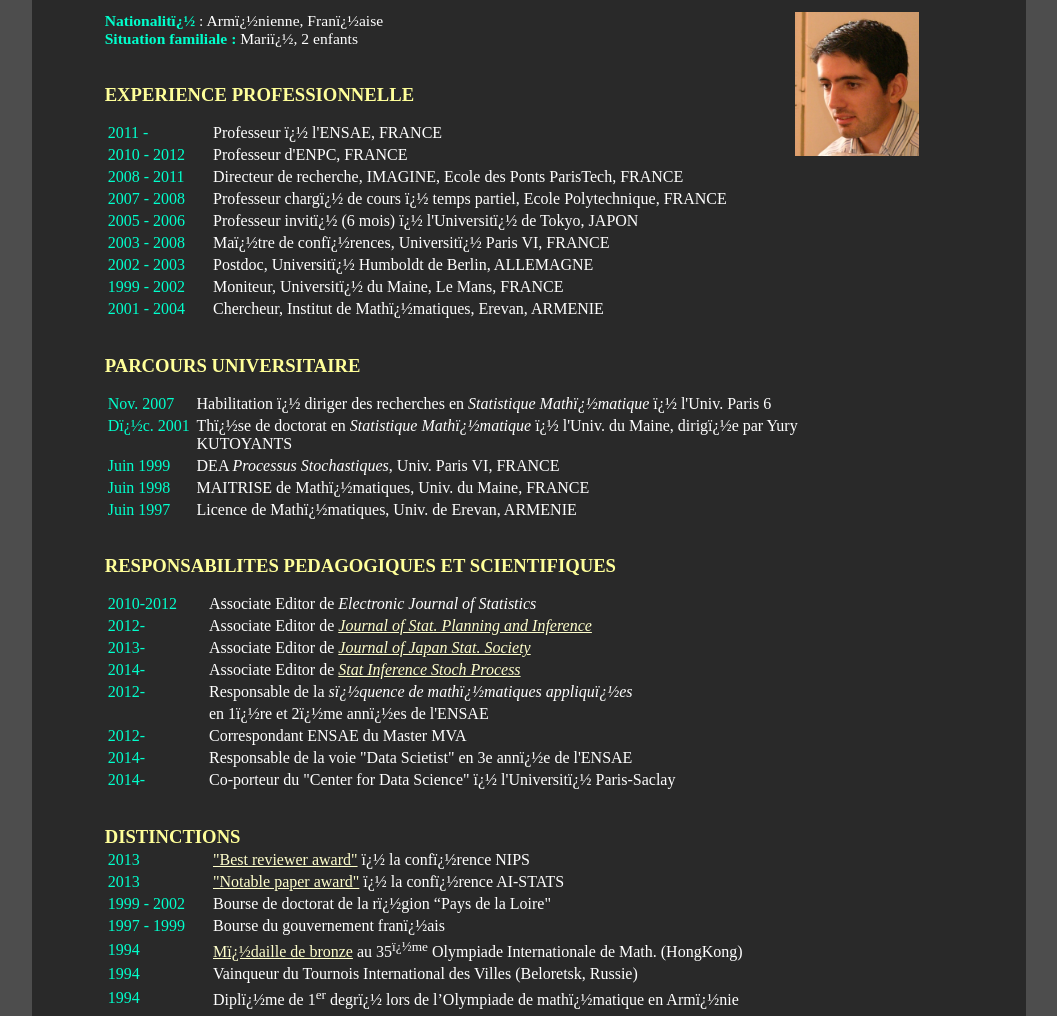
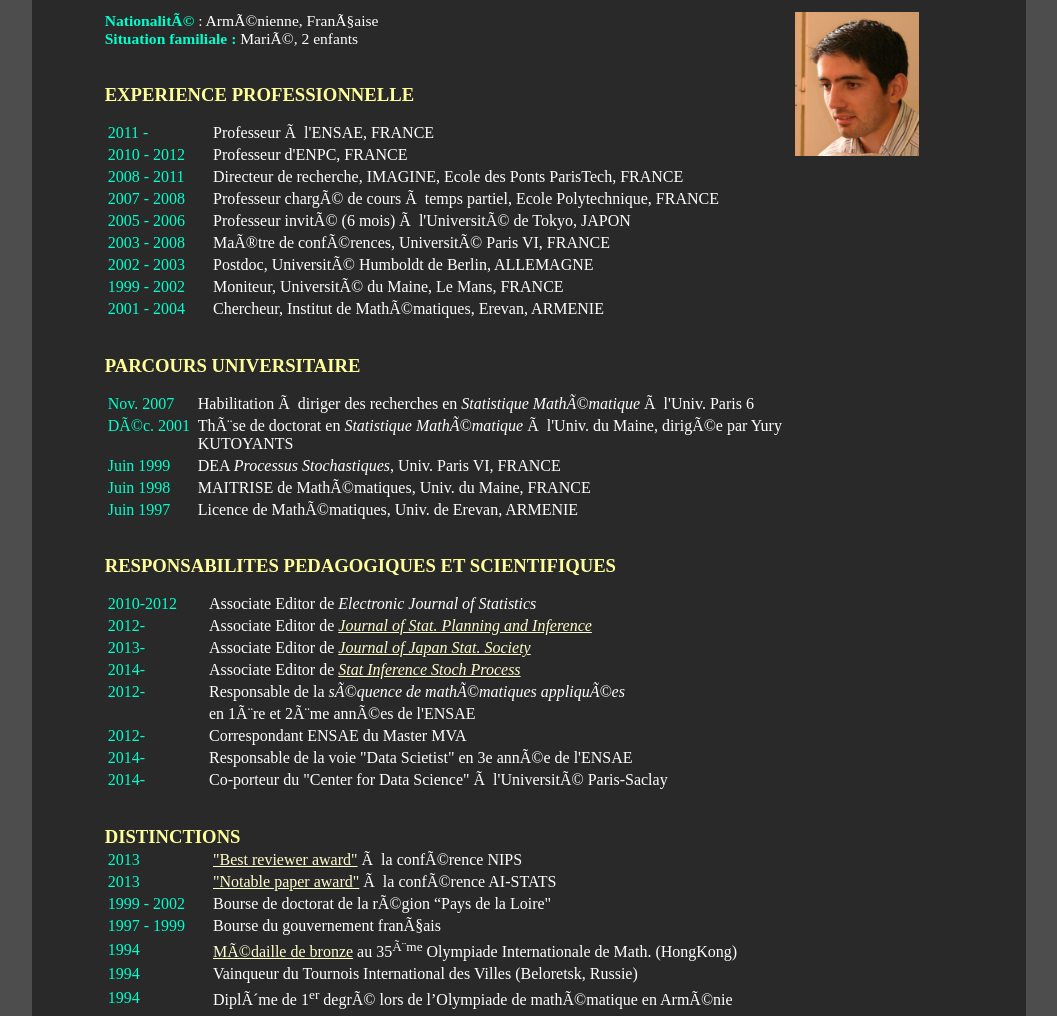
Before and after one commit to adalalyan/adalalyan.github.io, a plain HTML site: page CV.html in a window 1280 px wide. Shown: the part 227-1243 px from the top of the page, without its empty margins (111-1168 px from the left). Drawn offline with Linux system fonts and the light colour scheme.

Commit message:
Update CV.html

```diff
--- a/CV.html
+++ b/CV.html
@@ -1,9 +1,6 @@
 
 <!DOCTYPE HTML PUBLIC "-//W3C//DTD HTML 4.01 Transitional//EN" "http://www.w3.org/TR/html4/loose.dtd">
-<html lang="fr">
-<!-- Mirrored from imagine.enpc.fr/~dalalyan/CV.html by HTTrack Website Copier/3.x [XR&CO'2014], Fri, 15 Dec 2017 20:47:58 GMT -->
-<!-- Added by HTTrack --><meta http-equiv="content-type" content="text/html;charset=ISO-8859-1" /><!-- /Added by HTTrack -->
-<head>
+<html lang="fr"><head>
 
 
 <meta http-equiv="content-type" content="text/html; charset=ISO-8859-1">
@@ -36,7 +33,7 @@
 				<table width="100%" border="0" cellpadding="0" cellspacing="0">
 						<tbody>
 								<tr>
-										<td style="background-image: url(_/_frame/vgrad.html);" bgcolor="#8f1042">
+										<td style="background-image: url(&quot;../_frame/vgrad.gif&quot;);" bgcolor="#8f1042">
 												<table style="font-family: Microsoft JhengHei; font-size: 19px;" align="left" border="0" cellpadding="0" cellspacing="0">
 														<tbody>
 																<tr style="height: 9px;"><td></td><td></td><td></td><td></td><td></td><td></td><td></td><td></td><td></td><td></td><td></td><td></td></tr>
@@ -132,12 +129,12 @@
 
 																<p class="MsoNormal" style="margin: 0cm 68.25pt 0.0001pt 50pt;">
 																<b><span style="font-family: &quot;Arial Unicode MS&quot;; color: rgb(0,255,204)">
-																Nationalit�</span></b><span style="font-family: &quot;Arial Unicode MS&quot;;"> : Arm�nienne, Fran�aise</span></p>
+																Nationalité</span></b><span style="font-family: &quot;Arial Unicode MS&quot;;"> : Arménienne, Française</span></p>
 
 																<p class="MsoNormal" style="margin: 0cm 68.25pt 0.0001pt 50pt;">
 																<p class="MsoNormal" style="margin: 0cm 68.25pt 0.0001pt 50pt;">
 																<b><span style="font-family: &quot;Arial Unicode MS&quot;; color: rgb(0,255,204)">Situation familiale : </span></b>
-																<span style="font-family: &quot;Arial Unicode MS&quot;;">Mari�, 2 enfants </span></p>
+																<span style="font-family: &quot;Arial Unicode MS&quot;;">Marié, 2 enfants </span></p>
 
 
 																<p class="MsoNormal" style="margin: 0cm 68.25pt 0.0001pt 50pt;">
@@ -163,7 +160,7 @@
 																	<tr>
 																		<td><span style="color: rgb(0,255,204)"> 2011 - </span> </td>
 
-																		<td> Professeur � l'ENSAE, FRANCE</td>
+																		<td> Professeur à l'ENSAE, FRANCE</td>
 																	</tr>
 
 																	<tr>
@@ -179,35 +176,35 @@
 																	</tr>
 																	<tr>
 																		<td><span style="color: rgb(0,255,204)"> 2007 - 2008 </span></td>
-																		<td> Professeur charg� de cours � temps partiel, Ecole Polytechnique,
+																		<td> Professeur chargé de cours à temps partiel, Ecole Polytechnique,
 																		FRANCE</td>
 
 																	</tr>
 
 																	<tr>
 																		<td><span style="color: rgb(0,255,204)"> 2005 - 2006 </span> </td>
-																		<td> Professeur invit� (6 mois) � l'Universit� de Tokyo, JAPON </td>
+																		<td> Professeur invité (6 mois) à l'Université de Tokyo, JAPON </td>
 																	</tr>
 																	<tr>
 																		<td><span style="color: rgb(0,255,204)"> 2003 - 2008 </span> </td>
 
-																		<td> Ma�tre de conf�rences, Universit� Paris VI,
+																		<td> Maître de conférences, Université Paris VI,
 																		FRANCE</td>
 																	</tr>
 																	<tr>
 																		<td><span style="color: rgb(0,255,204)"> 2002 - 2003 &nbsp;&nbsp;&nbsp;&nbsp;&nbsp; </span></td>
-																		<td> Postdoc, Universit� Humboldt de Berlin, ALLEMAGNE</td>
+																		<td> Postdoc, Université Humboldt de Berlin, ALLEMAGNE</td>
 
 																	</tr>
 																	<tr>
 																		<td><span style="color: rgb(0,255,204)"> 1999 - 2002 </span> </td>
-																		<td> Moniteur, Universit� du Maine, Le Mans, FRANCE</td>
+																		<td> Moniteur, Université du Maine, Le Mans, FRANCE</td>
 																	</tr>
 																	<tr>
 
 																		<td><span style="color: rgb(0,255,204)"> 2001 - 2004 </span> </td>
 
-																		<td> Chercheur, Institut de Math�matiques, Erevan, ARMENIE</td>
+																		<td> Chercheur, Institut de Mathématiques, Erevan, ARMENIE</td>
 																	</tr>
 																</tbody></table>
 																</font></span>
@@ -234,16 +231,16 @@
 																	<tbody>
 																	<tr>
 																		<td><span style="color: rgb(0,255,204)"> Nov. 2007 </span> </td>
-																		<td> Habilitation � diriger des recherches en <i>Statistique Math�matique</i>
-																		     � l'Univ. Paris 6
+																		<td> Habilitation à diriger des recherches en <i>Statistique Mathématique</i>
+																		     à l'Univ. Paris 6
 																		</td>
 
 																	</tr>
 																	<tr>
-																		<td><span style="color: rgb(0,255,204)"> D�c. 2001 &nbsp; </span></td>
+																		<td><span style="color: rgb(0,255,204)"> Déc. 2001 &nbsp; </span></td>
 
-																		<td> Th�se de doctorat en <i>Statistique Math�matique</i>
-																		     � l'Univ. du Maine, dirig�e par Yury KUTOYANTS
+																		<td> Thèse de doctorat en <i>Statistique Mathématique</i>
+																		     à l'Univ. du Maine, dirigée par Yury KUTOYANTS
 																		</td>
 
 																	</tr>
@@ -255,12 +252,12 @@
 
 																	<tr>
 																		<td><span style="color: rgb(0,255,204)"> Juin 1998 </span></td>
-																		<td> MAITRISE de Math�matiques, Univ. du Maine, FRANCE </td>
+																		<td> MAITRISE de Mathématiques, Univ. du Maine, FRANCE </td>
 																	</tr>
 																	<tr>
 																		<td><span style="color: rgb(0,255,204)"> Juin 1997 </span></td>
 
-																		<td> Licence de Math�matiques, Univ. de Erevan, ARMENIE </td>
+																		<td> Licence de Mathématiques, Univ. de Erevan, ARMENIE </td>
 																	</tr>
 																</tbody></table>
 																</font></span>
@@ -300,10 +297,10 @@
 																	</tr>
 																	<tr>
 																		<td><span style="color: rgb(0,255,204)"> 2012- </span> </td>
-																		<td> Responsable de la <i>s�quence de math�matiques appliqu�es</i></td>
+																		<td> Responsable de la <i>séquence de mathématiques appliquées</i></td>
 																	</tr>
 																		<td></td>
-																		<td> en 1�re et 2�me ann�es de l'ENSAE</td>
+																		<td> en 1ère et 2ème années de l'ENSAE</td>
 																	</tr>
 																	</tr>
 																		<td><span style="color: rgb(0,255,204)"> 2012- </span> </td>
@@ -311,11 +308,11 @@
 																	</tr>
 																	</tr>
 																		<td><span style="color: rgb(0,255,204)"> 2014- </span> </td>
-																		<td> Responsable de la voie "Data Scietist" en 3e ann�e de l'ENSAE</td>
+																		<td> Responsable de la voie "Data Scietist" en 3e année de l'ENSAE</td>
 																	</tr>
 																	</tr>
 																		<td><span style="color: rgb(0,255,204)"> 2014- </span> </td>
-																		<td> Co-porteur du "Center for Data Science" � l'Universit� Paris-Saclay</td>
+																		<td> Co-porteur du "Center for Data Science" à l'Université Paris-Saclay</td>
 																	</tr>
 																</tbody></table>
 																</font></span>
@@ -334,24 +331,24 @@
 																	<tr>
 																		<td><span style="color: rgb(0,255,204)"> 2013 &nbsp;&nbsp;&nbsp;&nbsp;&nbsp; </span></td>
 																		<td> <a href="http://jmlr.org/proceedings/papers/v31/collier13a.html">
-																		"Best reviewer award"</a> � la conf�rence NIPS </td>
+																		"Best reviewer award"</a> à la conférence NIPS </td>
 																	</tr>
 																	<tr>
 																		<td><span style="color: rgb(0,255,204)"> 2013 &nbsp;&nbsp;&nbsp;&nbsp;&nbsp; </span></td>
 																		<td> <a href="http://jmlr.org/proceedings/papers/v31/collier13a.html">
-																		"Notable paper award"</a> � la conf�rence AI-STATS </td>
+																		"Notable paper award"</a> à la conférence AI-STATS </td>
 																	</tr>
 																	<tr>
 																		<td><span style="color: rgb(0,255,204)"> 1999 - 2002 &nbsp;&nbsp;&nbsp;&nbsp;&nbsp; </span></td>
-																		<td> Bourse de doctorat de la r�gion &#8220;Pays de la Loire"</td>
+																		<td> Bourse de doctorat de la région &#8220;Pays de la Loire"</td>
 																	</tr>
 																	<tr>
 																		<td><span style="color: rgb(0,255,204)"> 1997 - 1999 </span></td>
-																		<td> Bourse du gouvernement fran�ais</td>
+																		<td> Bourse du gouvernement français</td>
 																	</tr>
 																	<tr>
 																		<td><span style="color: rgb(0,255,204)"> 1994 </span></td>
-																		<td> <a href="http://www.imo-official.org/participant_r.aspx?id=775">M�daille de bronze</a> au 35<sup>�me</sup> Olympiade
+																		<td> <a href="http://www.imo-official.org/participant_r.aspx?id=775">Médaille de bronze</a> au 35<sup>ème</sup> Olympiade
 																		 Internationale de Math. (HongKong) </td>
 																	</tr>
 																	<tr>
@@ -360,8 +357,8 @@
 																	</tr>
 																	<tr>
 																		<td><span style="color: rgb(0,255,204)"> 1994 </span></td>
-																		<td> Dipl�me de 1<sup>er</sup> degr� lors de
-																		l&#8217;Olympiade de math�matique en Arm�nie</td>
+																		<td> Diplôme de 1<sup>er</sup> degré lors de
+																		l&#8217;Olympiade de mathématique en Arménie</td>
 																	</tr>
 																	</tbody></table>
 																	</font></span>
@@ -434,6 +431,4 @@
    </table>
 
 <!--TOOLTIP-DIV-->
-</body>
-<!-- Mirrored from imagine.enpc.fr/~dalalyan/CV.html by HTTrack Website Copier/3.x [XR&CO'2014], Fri, 15 Dec 2017 20:48:10 GMT -->
-</html>
+</body></html>
```
